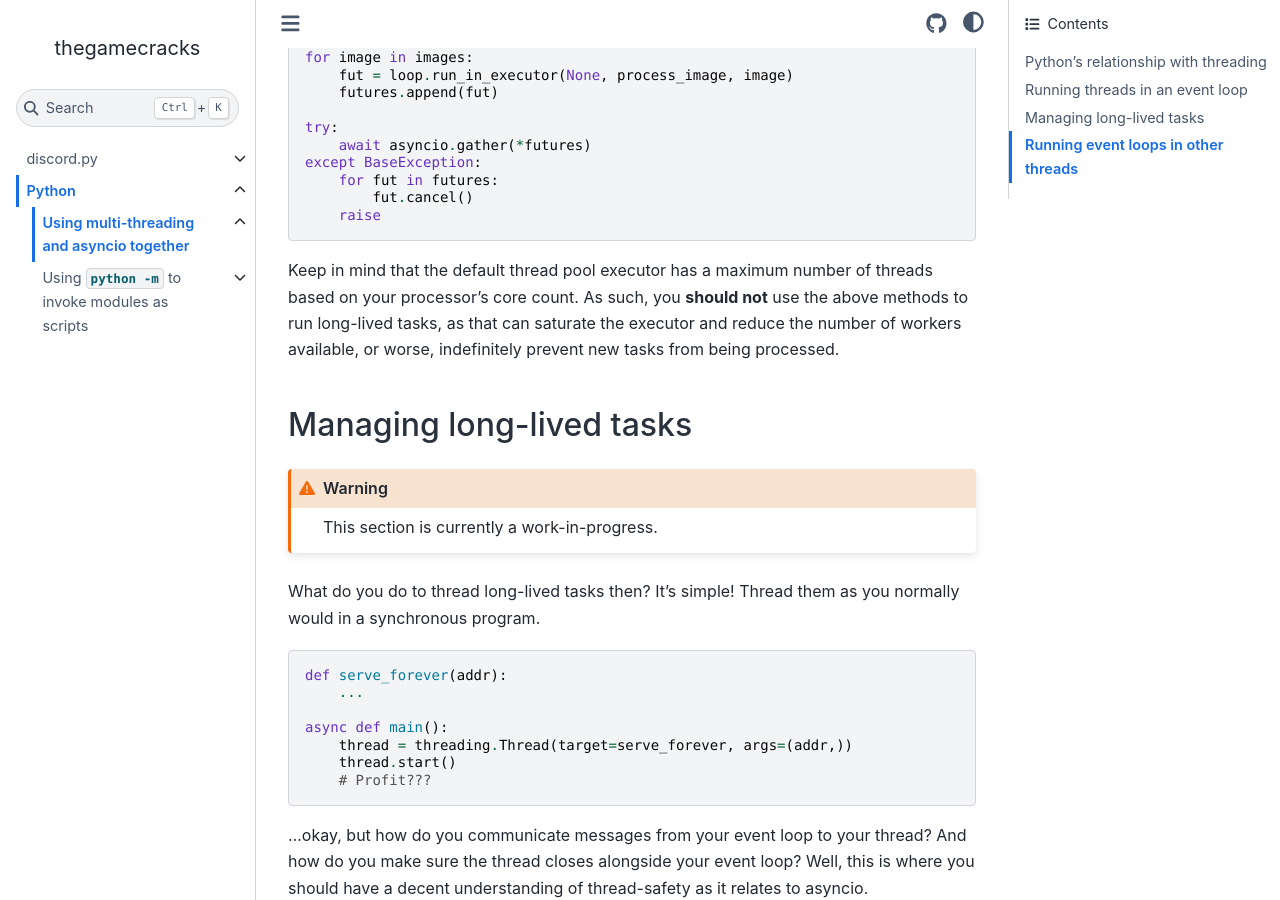
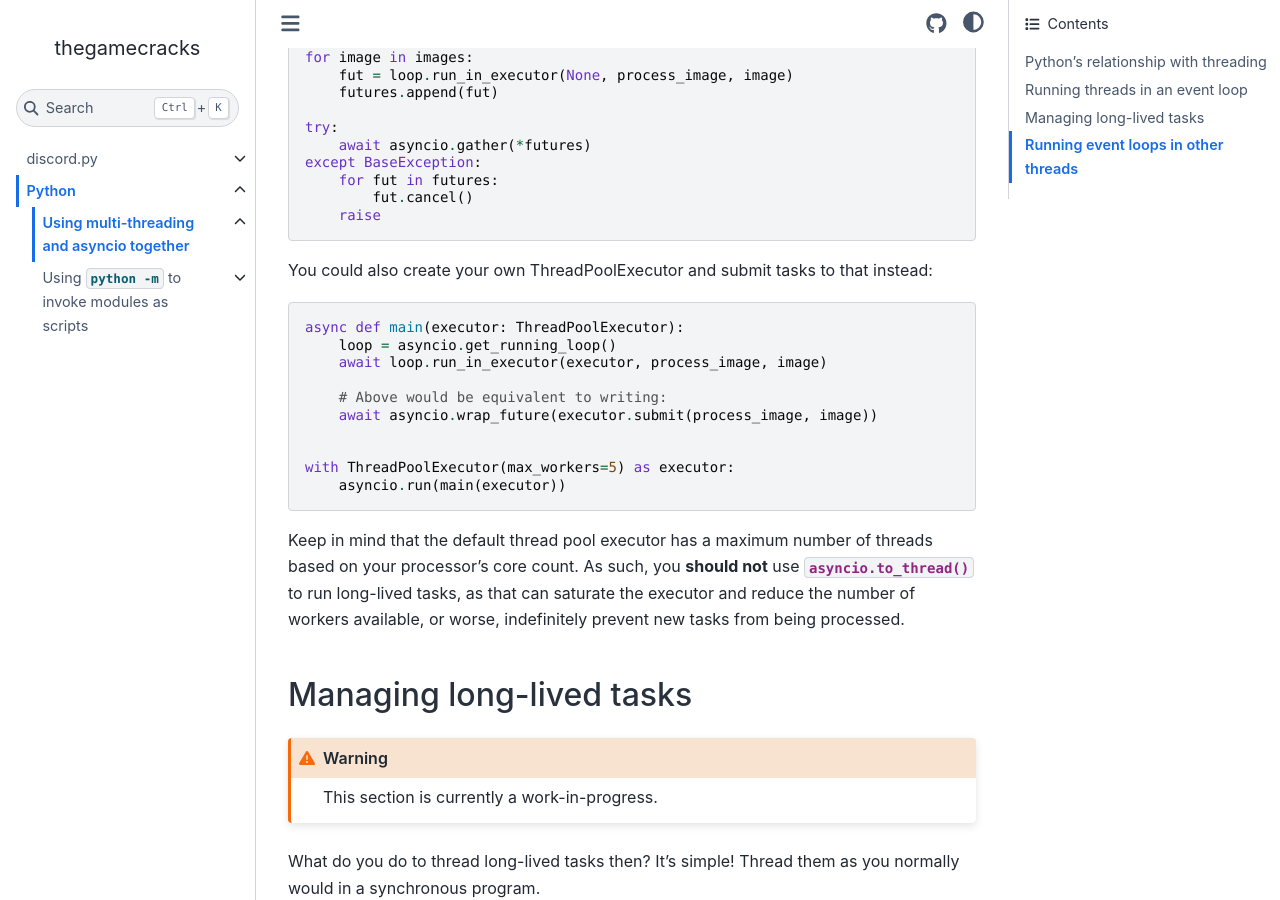
Before and after one commit to thegamecracks/thegamecracks.github.io, a Sphinx documentation site: the page built from docs/python/asyncio_threading.rst, in a window 1280 px wide and 900 px high, scrolled down 3195 px. Built offline with Sphinx 7.4.7 and the Sphinx Book theme 1.1.4, drawn with Linux system fonts in a browser that asks for light colours.

Commit message:
feat: show using your own thread pool with asyncio

```diff
--- a/docs/python/asyncio_threading.rst
+++ b/docs/python/asyncio_threading.rst
@@ -182,11 +182,27 @@ method instead:
             fut.cancel()
         raise
 
+You could also create your own ThreadPoolExecutor and submit tasks
+to that instead:
+
+.. code-block:: python
+
+    async def main(executor: ThreadPoolExecutor):
+        loop = asyncio.get_running_loop()
+        await loop.run_in_executor(executor, process_image, image)
+
+        # Above would be equivalent to writing:
+        await asyncio.wrap_future(executor.submit(process_image, image))
+
+
+    with ThreadPoolExecutor(max_workers=5) as executor:
+        asyncio.run(main(executor))
+
 Keep in mind that the default thread pool executor has a maximum number
 of threads based on your processor's core count. As such, you **should not**
-use the above methods to run long-lived tasks, as that can saturate the
-executor and reduce the number of workers available, or worse, indefinitely
-prevent new tasks from being processed.
+use :py:func:`asyncio.to_thread()` to run long-lived tasks, as that can
+saturate the executor and reduce the number of workers available,
+or worse, indefinitely prevent new tasks from being processed.
 
 Managing long-lived tasks
 -------------------------
```
